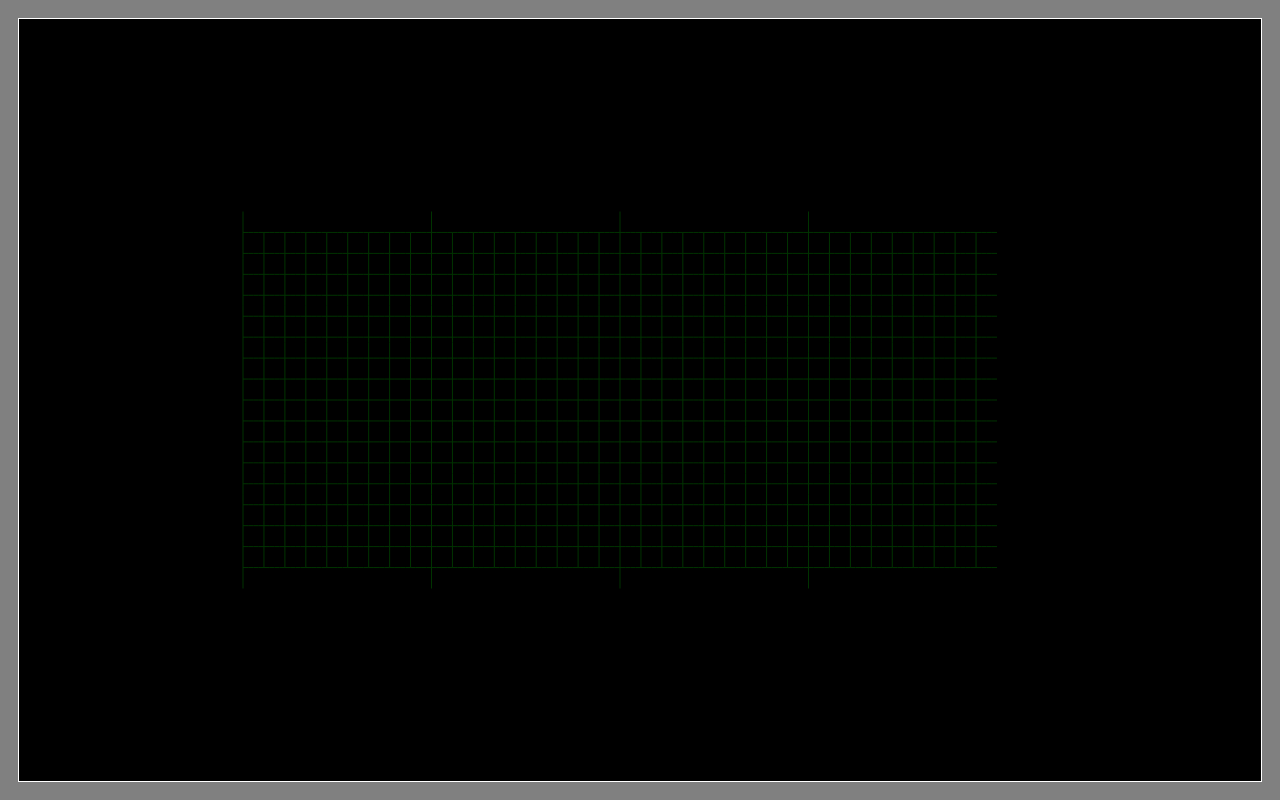
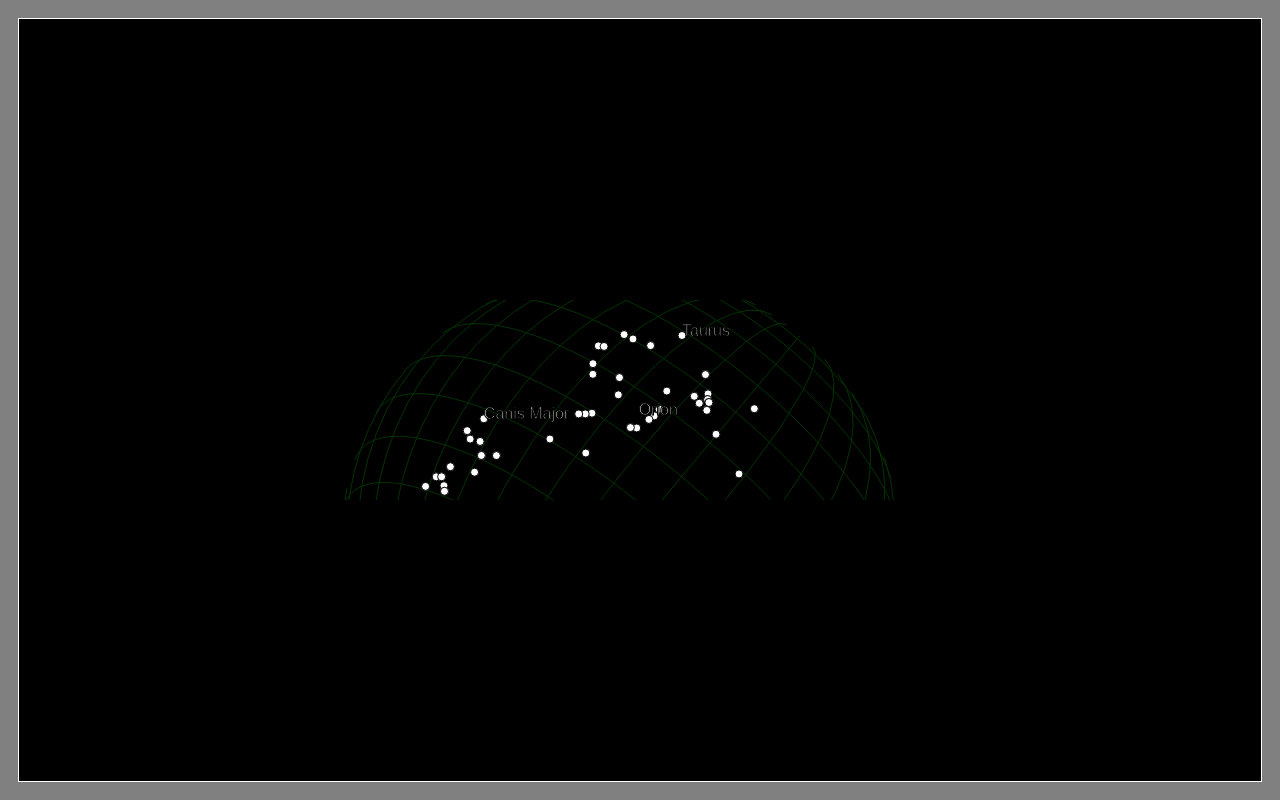
Before and after one commit to jsonreeder/sf-stars, a plain HTML site: page index.html in a window 1280 px wide. Drawn offline with nearby package versions, Linux system fonts and the light colour scheme.

Commit message:
Add stars

```diff
--- /dev/null
+++ b/data/stars.json
@@ -0,0 +1,483 @@
+{
+  "constellations": [{
+      "name": "Orion",
+      "RAh": 5,
+      "DEd": 5,
+      "stars": [{
+          "id": "0",
+          "bfID": "58Alp Ori",
+          "RAh": 5.919527778,
+          "DEd": 7.406944444
+        },
+        {
+          "id": "1",
+          "bfID": "39Lam Ori",
+          "RAh": 5.585638889,
+          "DEd": 9.934166667
+        },
+        {
+          "id": "2",
+          "bfID": "24Gam Ori",
+          "RAh": 5.418861111,
+          "DEd": 6.349722222
+        },
+        {
+          "id": "3",
+          "bfID": "34Del Ori",
+          "RAh": 5.533444444,
+          "DEd": -0.299166667
+        },
+        {
+          "id": "4",
+          "bfID": "46Eps Ori",
+          "RAh": 5.603555556,
+          "DEd": -1.201944444
+        },
+        {
+          "id": "5",
+          "bfID": "50Zet Ori",
+          "RAh": 5.679305556,
+          "DEd": -1.942777778
+        },
+        {
+          "id": "6",
+          "bfID": "53Kap Ori",
+          "RAh": 5.795944444,
+          "DEd": -9.669722222
+        },
+        {
+          "id": "7",
+          "bfID": "19Bet Ori",
+          "RAh": 5.242305556,
+          "DEd": -8.201666667
+        },
+        {
+          "id": "8",
+          "bfID": "61Mu Ori",
+          "RAh": 6.039722222,
+          "DEd": 9.6475
+        },
+        {
+          "id": "9",
+          "bfID": "70Xi Ori",
+          "RAh": 6.199,
+          "DEd": 14.20888889
+        },
+        {
+          "id": "10",
+          "bfID": "67Nu Ori",
+          "RAh": 6.126194444,
+          "DEd": 14.76833333
+        },
+        {
+          "id": "11",
+          "bfID": "54Chi1Ori",
+          "RAh": 5.906361111,
+          "DEd": 20.27611111
+        },
+        {
+          "id": "12",
+          "bfID": "62Chi2Ori",
+          "RAh": 6.065333333,
+          "DEd": 20.13833333
+        },
+        {
+          "id": "13",
+          "bfID": "1Pi 3Ori",
+          "RAh": 4.830666667,
+          "DEd": 6.961388889
+        },
+        {
+          "id": "14",
+          "bfID": "2Pi 2Ori",
+          "RAh": 4.843527778,
+          "DEd": 8.900277778
+        },
+        {
+          "id": "15",
+          "bfID": "9Omi2Ori",
+          "RAh": 4.939527778,
+          "DEd": 13.51444444
+        },
+        {
+          "id": "16",
+          "bfID": "3Pi 4Ori",
+          "RAh": 4.853444444,
+          "DEd": 5.605
+        },
+        {
+          "id": "17",
+          "bfID": "8Pi 5Ori",
+          "RAh": 4.904194444,
+          "DEd": 2.440555556
+        },
+        {
+          "id": "18",
+          "bfID": "10Pi 6Ori",
+          "RAh": 4.975805556,
+          "DEd": 1.714166667
+        }
+      ]
+    },
+    {
+      "name": "Taurus",
+      "RAh": "5.438194444",
+      "DEd": "28.6075",
+      "stars": [{
+          "id": 0,
+          "bfID": "112Bet Tau",
+          "RAh": 5.438194444,
+          "DEd": 28.6075
+        },
+        {
+          "id": 1,
+          "bfID": "94Tau Tau",
+          "RAh": 4.704083333,
+          "DEd": 22.95694444
+        },
+        {
+          "id": 2,
+          "bfID": "94Tau Tau",
+          "RAh": 4.704083333,
+          "DEd": 22.95694444
+        },
+        {
+          "id": 3,
+          "bfID": "74Eps Tau",
+          "RAh": 4.476944444,
+          "DEd": 19.18027778
+        },
+        {
+          "id": 4,
+          "bfID": "87Alp Tau",
+          "RAh": 4.598666667,
+          "DEd": 16.50916667
+        },
+        {
+          "id": 5,
+          "bfID": "123Zet Tau",
+          "RAh": 5.627416667,
+          "DEd": 21.1425
+        },
+        {
+          "id": 6,
+          "bfID": "54Gam Tau",
+          "RAh": 4.329888889,
+          "DEd": 15.6275
+        },
+        {
+          "id": 7,
+          "bfID": "61Del1Tau",
+          "RAh": 4.38225,
+          "DEd": 17.5425
+        },
+        {
+          "id": 8,
+          "bfID": "54Gam Tau",
+          "RAh": 4.329888889,
+          "DEd": 15.6275
+        },
+        {
+          "id": 9,
+          "bfID": "35Lam Tau",
+          "RAh": 4.011333333,
+          "DEd": 12.49027778
+        },
+        {
+          "id": 10,
+          "bfID": "35Lam Tau",
+          "RAh": 4.011333333,
+          "DEd": 12.49027778
+        },
+        {
+          "id": 11,
+          "bfID": "1Omi Tau",
+          "RAh": 3.413555556,
+          "DEd": 9.028888889
+        },
+        {
+          "id": 12,
+          "bfID": "87Alp Tau",
+          "RAh": 4.598666667,
+          "DEd": 16.50916667
+        },
+        {
+          "id": 13,
+          "bfID": "74Eps Tau",
+          "RAh": 4.476944444,
+          "DEd": 19.18027778
+        },
+        {
+          "id": 14,
+          "bfID": "87Alp Tau",
+          "RAh": 4.598666667,
+          "DEd": 16.50916667
+        },
+        {
+          "id": 15,
+          "bfID": "78The2Tau",
+          "RAh": 4.477694444,
+          "DEd": 15.87083333
+        },
+        {
+          "id": 16,
+          "bfID": "78The2Tau",
+          "RAh": 4.477694444,
+          "DEd": 15.87083333
+        },
+        {
+          "id": 17,
+          "bfID": "54Gam Tau",
+          "RAh": 4.329888889,
+          "DEd": 15.6275
+        },
+        {
+          "id": 18,
+          "bfID": "74Eps Tau",
+          "RAh": 4.476944444,
+          "DEd": 19.18027778
+        },
+        {
+          "id": 19,
+          "bfID": "68Del3Tau",
+          "RAh": 4.424833333,
+          "DEd": 17.92805556
+        },
+        {
+          "id": 20,
+          "bfID": "68Del3Tau",
+          "RAh": 4.424833333,
+          "DEd": 17.92805556
+        },
+        {
+          "id": 21,
+          "bfID": "61Del1Tau",
+          "RAh": 4.38225,
+          "DEd": 17.5425
+        },
+        {
+          "id": 22,
+          "bfID": "61Del1Tau",
+          "RAh": 4.38225,
+          "DEd": 17.5425
+        },
+        {
+          "id": 23,
+          "bfID": "27 Tau",
+          "RAh": 3.819361111,
+          "DEd": 24.05333333
+        }
+      ]
+    },
+    {
+      "name": "Canis Major",
+      "RAh": "6.903166667",
+      "DEd": "-12.03861111",
+      "stars": [{
+          "id": 0,
+          "bfID": "14The CMa",
+          "RAh": 6.903166667,
+          "DEd": -12.03861111
+        },
+        {
+          "id": 1,
+          "bfID": "23Gam CMa",
+          "RAh": 7.062638889,
+          "DEd": -15.63333333
+        },
+        {
+          "id": 2,
+          "bfID": "23Gam CMa",
+          "RAh": 7.062638889,
+          "DEd": -15.63333333
+        },
+        {
+          "id": 3,
+          "bfID": "20Iot CMa",
+          "RAh": 6.935611111,
+          "DEd": -17.05416667
+        },
+        {
+          "id": 4,
+          "bfID": "20Iot CMa",
+          "RAh": 6.935611111,
+          "DEd": -17.05416667
+        },
+        {
+          "id": 5,
+          "bfID": "9Alp CMa",
+          "RAh": 6.752472222,
+          "DEd": -16.71611111
+        },
+        {
+          "id": 6,
+          "bfID": "9Alp CMa",
+          "RAh": 6.752472222,
+          "DEd": -16.71611111
+        },
+        {
+          "id": 7,
+          "bfID": "24Omi2CMa",
+          "RAh": 7.050416667,
+          "DEd": -23.83333333
+        },
+        {
+          "id": 8,
+          "bfID": "24Omi2CMa",
+          "RAh": 7.050416667,
+          "DEd": -23.83333333
+        },
+        {
+          "id": 9,
+          "bfID": "25Del CMa",
+          "RAh": 7.139861111,
+          "DEd": -26.39333333
+        },
+        {
+          "id": 10,
+          "bfID": "25Del CMa",
+          "RAh": 7.139861111,
+          "DEd": -26.39333333
+        },
+        {
+          "id": 11,
+          "bfID": "28Ome CMa",
+          "RAh": 7.246861111,
+          "DEd": -26.77277778
+        },
+        {
+          "id": 12,
+          "bfID": "28Ome CMa",
+          "RAh": 7.246861111,
+          "DEd": -26.77277778
+        },
+        {
+          "id": 13,
+          "bfID": "31Eta CMa",
+          "RAh": 7.401583333,
+          "DEd": -29.30305556
+        },
+        {
+          "id": 14,
+          "bfID": "21Eps CMa",
+          "RAh": 6.977083333,
+          "DEd": -28.97222222
+        },
+        {
+          "id": 15,
+          "bfID": "22Sig CMa",
+          "RAh": 7.028638889,
+          "DEd": -27.93472222
+        },
+        {
+          "id": 16,
+          "bfID": "22Sig CMa",
+          "RAh": 7.028638889,
+          "DEd": -27.93472222
+        },
+        {
+          "id": 17,
+          "bfID": "25Del CMa",
+          "RAh": 7.139861111,
+          "DEd": -26.39333333
+        },
+        {
+          "id": 18,
+          "bfID": "22Sig CMa",
+          "RAh": 7.028638889,
+          "DEd": -27.93472222
+        },
+        {
+          "id": 19,
+          "bfID": "22Sig CMa",
+          "RAh": 7.028638889,
+          "DEd": -27.93472222
+        },
+        {
+          "id": 20,
+          "bfID": "22Sig CMa",
+          "RAh": 7.028638889,
+          "DEd": -27.93472222
+        },
+        {
+          "id": 21,
+          "bfID": "7Nu 2CMa",
+          "RAh": 6.611388889,
+          "DEd": -19.25583333
+        },
+        {
+          "id": 22,
+          "bfID": "7Nu 2CMa",
+          "RAh": 6.611388889,
+          "DEd": -19.25583333
+        },
+        {
+          "id": 23,
+          "bfID": "5Xi 2CMa",
+          "RAh": 6.584277778,
+          "DEd": -22.96472222
+        },
+        {
+          "id": 24,
+          "bfID": "7Nu 2CMa",
+          "RAh": 6.611388889,
+          "DEd": -19.25583333
+        },
+        {
+          "id": 25,
+          "bfID": "2Bet CMa",
+          "RAh": 6.378333333,
+          "DEd": -17.95583333
+        },
+        {
+          "id": 26,
+          "bfID": "7Nu 2CMa",
+          "RAh": 6.611388889,
+          "DEd": -19.25583333
+        },
+        {
+          "id": 27,
+          "bfID": "9Alp CMa",
+          "RAh": 6.752472222,
+          "DEd": -16.71611111
+        },
+        {
+          "id": 28,
+          "bfID": "21Eps CMa",
+          "RAh": 6.977083333,
+          "DEd": -28.97222222
+        },
+        {
+          "id": 29,
+          "bfID": "13Kap CMa",
+          "RAh": 6.830694444,
+          "DEd": -32.50861111
+        },
+        {
+          "id": 30,
+          "bfID": "1Zet CMa",
+          "RAh": 6.338555556,
+          "DEd": -30.06333333
+        },
+        {
+          "id": 31,
+          "bfID": "21Eps CMa",
+          "RAh": 6.977083333,
+          "DEd": -28.97222222
+        },
+        {
+          "id": 32,
+          "bfID": "20Iot CMa",
+          "RAh": 6.935611111,
+          "DEd": -17.05416667
+        },
+        {
+          "id": 33,
+          "bfID": "14The CMa",
+          "RAh": 6.903166667,
+          "DEd": -12.03861111
+        }
+      ]
+    }
+  ]
+}
--- a/index.js
+++ b/index.js
@@ -1,20 +1,89 @@
+// Initialize variables
+
 const width = 1000
-const height = 500
+const height = 200
 
 const svg = d3.select('div.sky-container')
   .append('svg')
   .attr('width', width)
   .attr('height', height)
 
-const projection = d3.geo.equirectangular()
-  .scale(120)
+const projection = d3.geo.orthographic()
+  .scale(280)
+  .rotate([60, 20, -40])
+  .clipAngle(90)
 
 const path = d3.geo.path()
   .projection(projection)
 
 const graticule = d3.geo.graticule()
 
+// Import stars
+
+d3.json('data/stars.json', data => {
+  const constellations = data.constellations
+  const render = () => {
+    svg.select('.graticule')
+      .attr('d', path)
+
+    const positionedStars = []
+    const positionedNames = []
+
+    constellations.forEach(c => {
+      const n = {}
+      n.name = c.name
+      n.ra = +c.RAh * (360 / 24)
+      n.dec = +c.DEd
+      const p = projection([-n.ra, n.dec])
+      n[0] = p[0]
+      n[1] = p[1]
+      positionedNames.push(n)
+
+      c.stars.forEach(d => {
+        d.ra = +d.RAh * (360 / 24)
+        d.dec = +d.DEd
+        const p = projection([-d.ra, d.dec])
+        d[0] = p[0]
+        d[1] = p[1]
+        positionedStars.push(d)
+      })
+    })
+
+    const stars = svg.select('.stars')
+      .selectAll('circle')
+      .data(positionedStars)
+
+    stars.enter()
+      .append('circle')
+      .attr('r', 4)
+
+    stars
+      .attr('cx', d => d[0])
+      .attr('cy', d => d[1])
+
+    const names = svg.select('.stars')
+      .selectAll('text')
+      .data(positionedNames)
+
+    names.enter()
+      .append('text')
+      .attr('r', 90)
+
+    names
+      .attr('x', d => d[0])
+      .attr('y', d => d[1])
+      .text(d => d.name)
+  }
+
+  render()
+})
+
+// Add to DOM
+
 svg.append('path')
   .datum(graticule)
   .attr('d', path)
   .attr('class', 'graticule')
+
+svg.append('g')
+  .attr('class', 'stars')
--- a/styles.css
+++ b/styles.css
@@ -21,3 +21,8 @@ body {
   opacity: 0.4;
   stroke: green;
 }
+
+.stars {
+  fill: #fff;
+  stroke: #000;
+}
```
